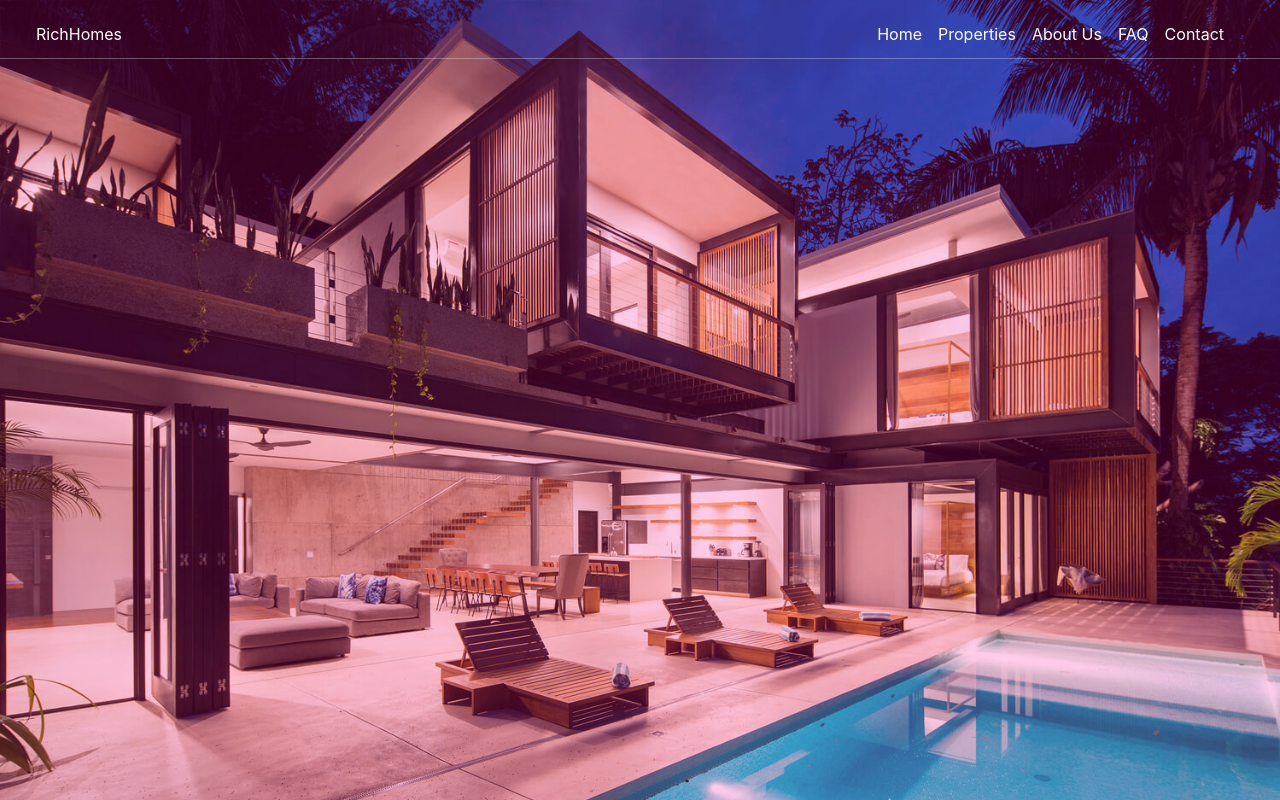
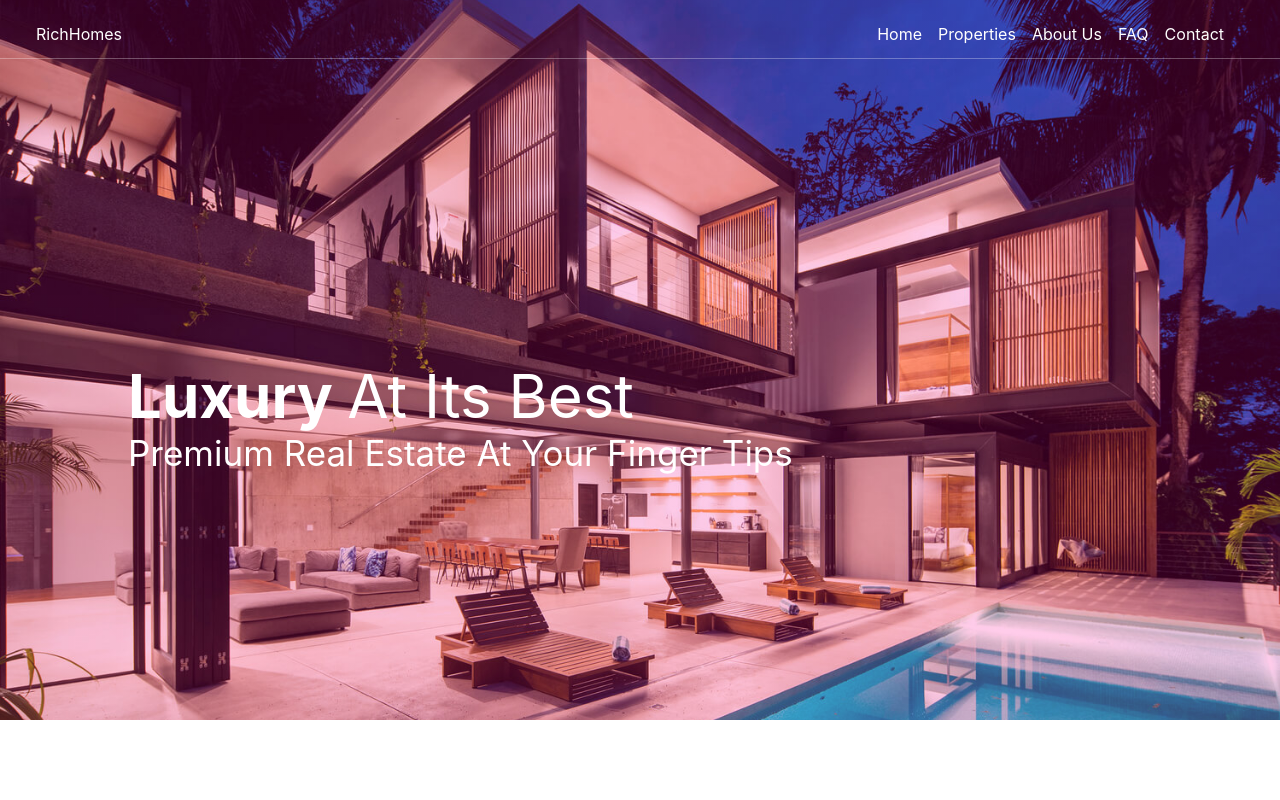
Before and after one commit to tosebikan/richhomesgh, a React (Create React App) app: page / in a window 1280 px wide. Shown: the top 800 px of the page. Built offline with nearby package versions, Linux system fonts and the light colour scheme.

Commit message:
responsive text break

```diff
--- a/src/screens/HomeScreen.css
+++ b/src/screens/HomeScreen.css
@@ -6,6 +6,7 @@
       rgba(0, 0, 0, 0.5) */
     ),
     url("../images/hero-image.jpg");
+  height: 100vh;
   background-position: center;
   background-size: cover;
   background-repeat: no-repeat;
@@ -14,7 +15,6 @@
 
 .hero-text {
   padding-top: 120%;
-  padding-bottom: 60%;
   padding-left: 16px;
   color: white;
   text-align: left;
@@ -23,6 +23,39 @@
   font-size: 35px;
 }
 
+#c1::after {
+  content: "\a";
+  white-space: pre;
+}
+
+#c2 {
+  font-weight: normal;
+}
+
 .hero p {
   font-size: 16px;
 }
+
+@media (min-width: 1023px) {
+  .hero {
+    height: 90vh;
+  }
+  .hero-text {
+    padding-top: 25%;
+    padding-left: 10%;
+  }
+  .hero h1 {
+    font-size: 60px;
+    margin-bottom: 0;
+  }
+
+  #c1::after {
+    content: "\a";
+    white-space: normal;
+  }
+
+  .hero p {
+    font-size: 35px;
+    margin-top: 0;
+  }
+}
--- a/src/screens/HomeScreen.js
+++ b/src/screens/HomeScreen.js
@@ -6,8 +6,8 @@ function HomeScreen() {
     <div className="hero">
       <div className="hero-text">
         <h1>
-          <strong>Luxury</strong>
-          <br /> At Its Best
+          <span id="c1">Luxury</span>
+          <span id="c2">At Its Best</span>
         </h1>
         <p>Premium Real Estate At Your Finger Tips</p>
       </div>
```
